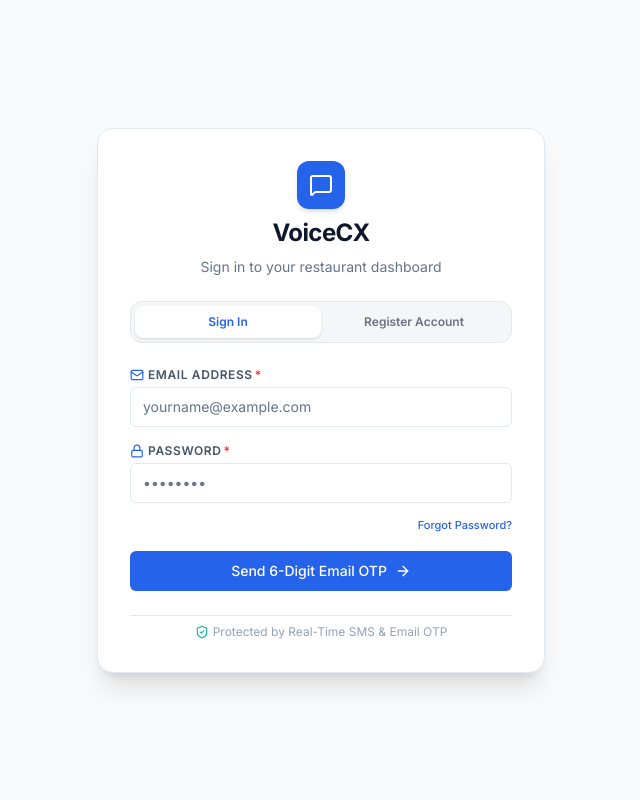
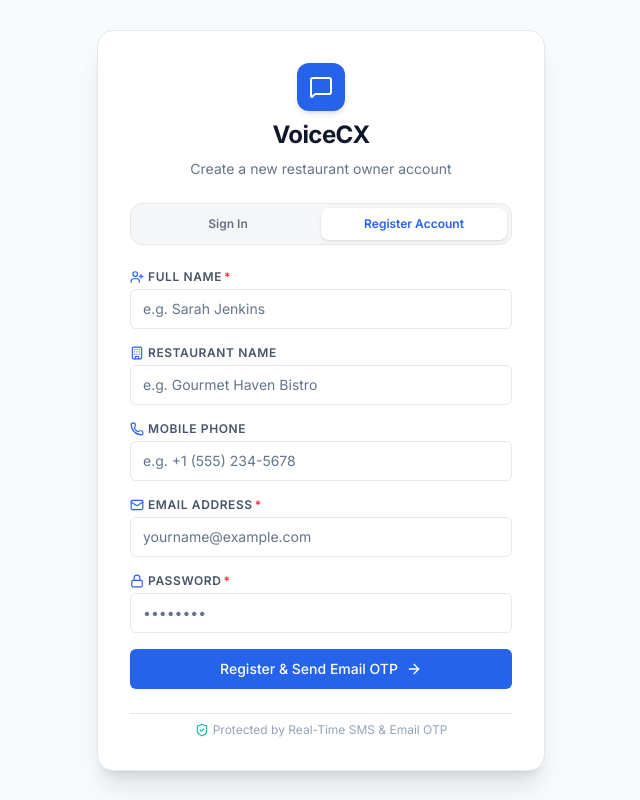
Before and after one commit to dixit96760/VoiceCX, a React (Vite) app: page /login in a window 1280 px wide. Shown: the whole page, without its empty margins (319-959 px from the left). Built offline with nearby package versions, Linux system fonts and the light colour scheme.

Commit message:
chore: set default auth mode to Registration

```diff
--- a/src/pages/Login.tsx
+++ b/src/pages/Login.tsx
@@ -7,7 +7,7 @@ import { Input } from '../components/ui/Input';
 import { registerUser, sendOtpUser, verifyOtpUser, setAuthToken, forgotPasswordUser, resetPasswordUser } from '../services/api';
 
 export function Login() {
-  const [isRegisterMode, setIsRegisterMode] = useState(false);
+  const [isRegisterMode, setIsRegisterMode] = useState(true);
   const [step, setStep] = useState<'credentials' | 'otp' | 'forgot-password' | 'reset-password'>('credentials');
 
   const [email, setEmail] = useState('');
```
